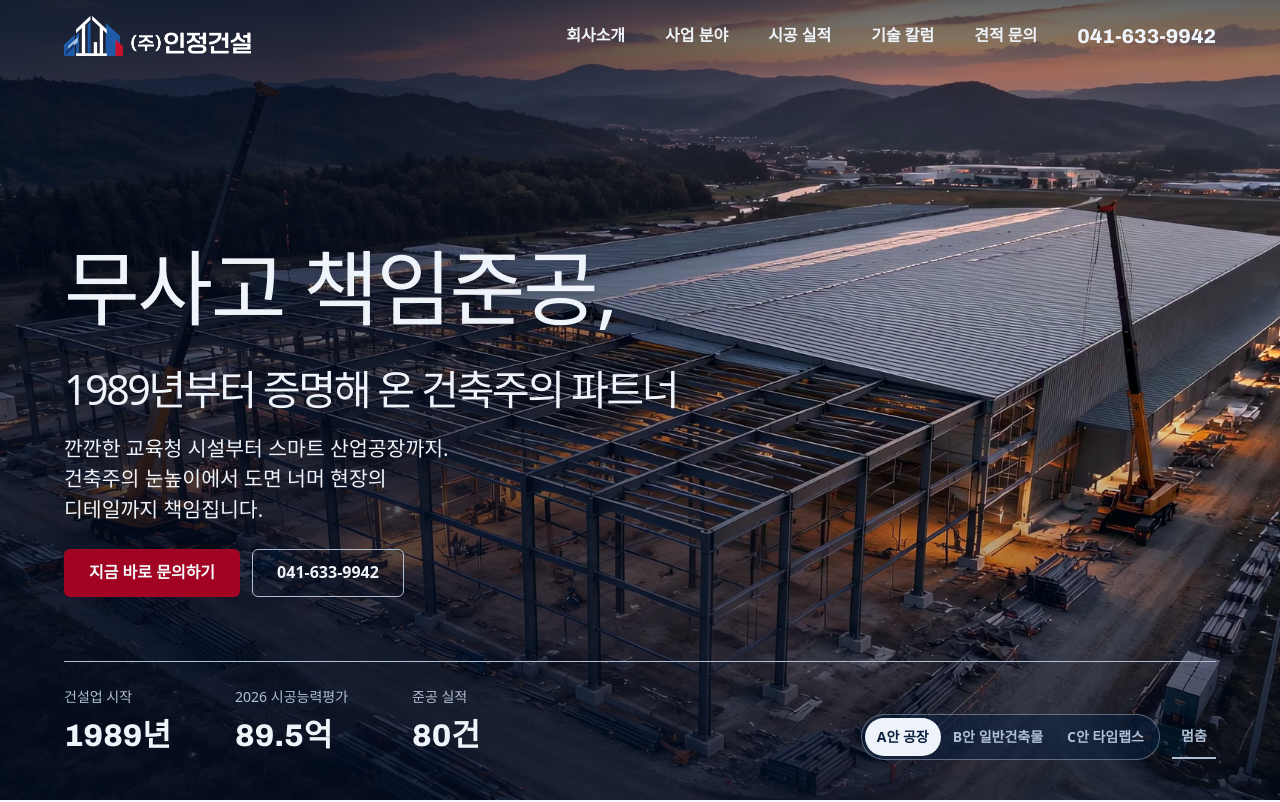
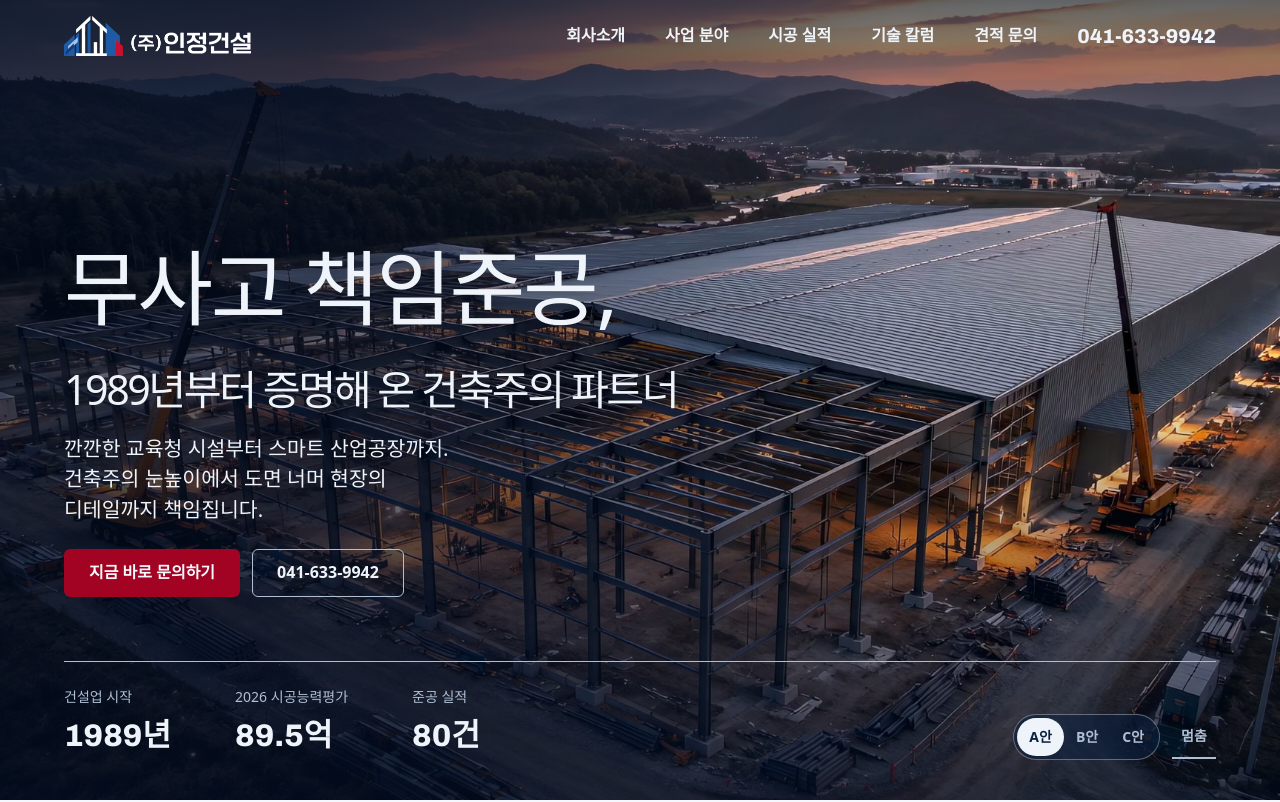
Before and after one commit to dltjslqs/injeong-demo, a Next.js app: page / in a window 1280 px wide. Shown: the top 802 px of the page. Built offline with nearby package versions, Linux system fonts and the light colour scheme; a web font is replaced by a local one.

Commit message:
첫 화면 시안 버튼 문구를 A안·B안·C안으로 단순화
Co-Authored-By: Claude Opus 5.5 <noreply@anthropic.com>

```diff
--- a/src/components/sites/injeong/HeroIndex.tsx
+++ b/src/components/sites/injeong/HeroIndex.tsx
@@ -34,9 +34,9 @@ export async function HeroIndex() {
           <div className="hv-ctl">
             {/* review only: lets the client compare the two opening films (?hero=b or ?hero=c opens the others) */}
             <div className="hv-ab" role="group" aria-label="첫 화면 영상 시안">
-              <button type="button" data-hero="a" aria-pressed="true">A안 공장</button>
-              <button type="button" data-hero="b" aria-pressed="false">B안 일반건축물</button>
-              <button type="button" data-hero="c" aria-pressed="false">C안 타임랩스</button>
+              <button type="button" data-hero="a" aria-pressed="true">A안</button>
+              <button type="button" data-hero="b" aria-pressed="false">B안</button>
+              <button type="button" data-hero="c" aria-pressed="false">C안</button>
             </div>
             <button type="button" className="hv-pause" aria-label="배경 영상 멈춤">멈춤</button>
           </div>
```
